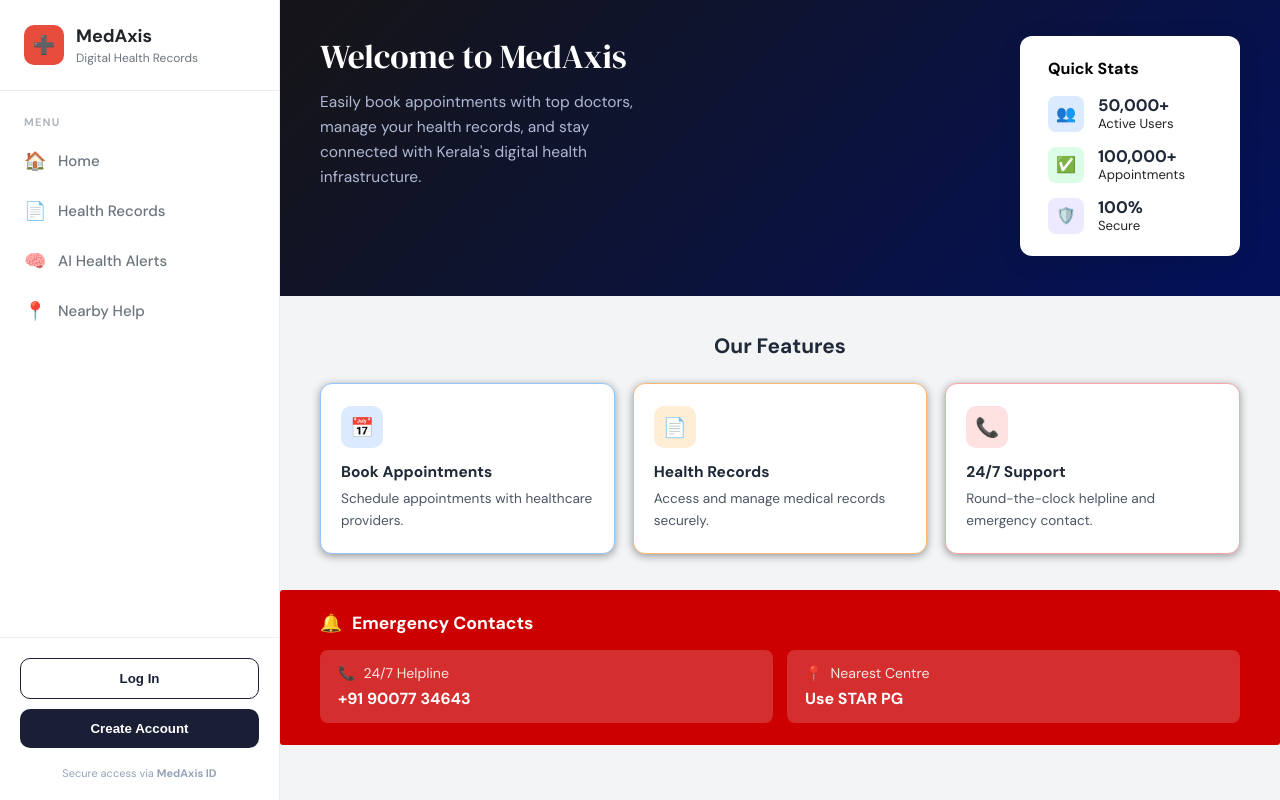
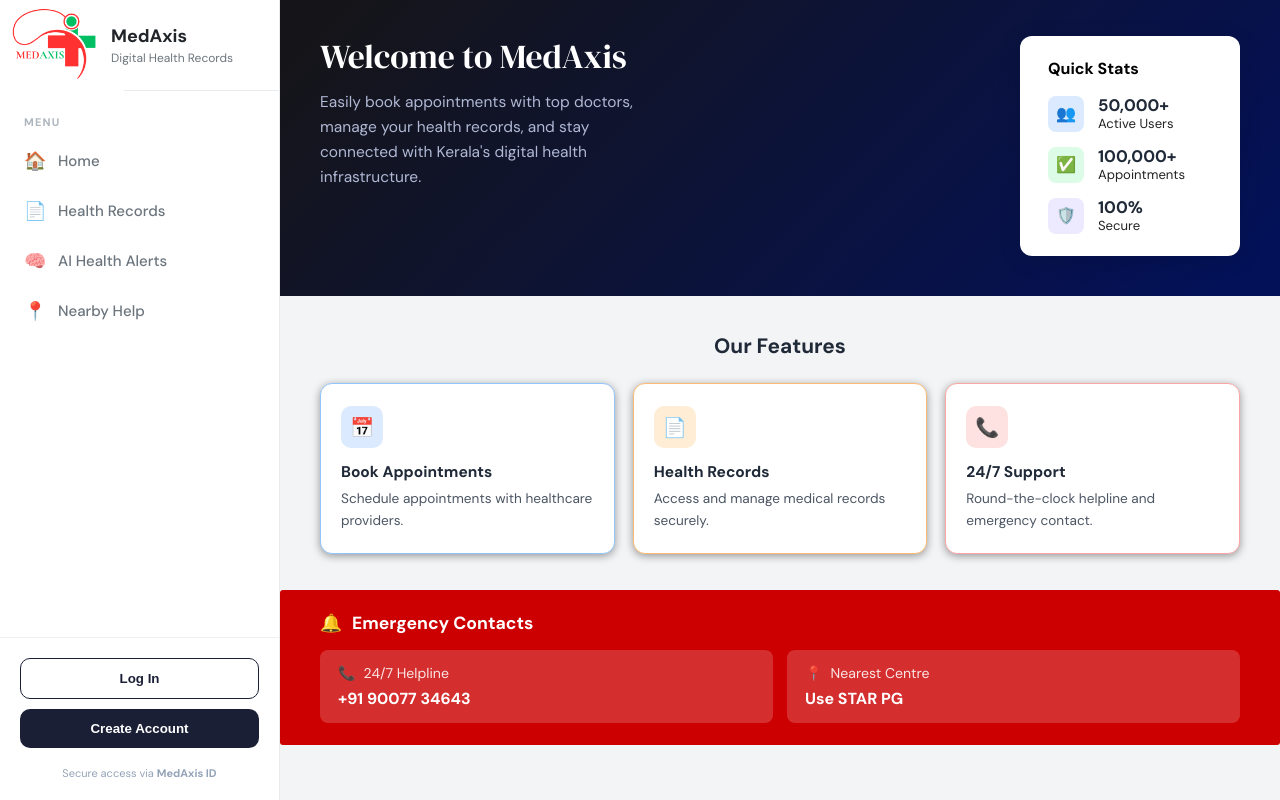
Before and after one commit to Souvik-saha04/neuronex-user, a Next.js app in the folder neuronex_user/: page / in a window 1280 px wide. Built offline with nearby package versions, Linux system fonts and the light colour scheme.

Commit message:
logo resolved

```diff
--- a/neuronex_user/app/layout.module.css
+++ b/neuronex_user/app/layout.module.css
@@ -203,6 +203,19 @@
   color: #94a3b8;
   text-align: center;
   margin-top: 8px;
+}
+
+.logo-text-wrapper {
+  padding-left: 35px;
+  /* Adjust this number to push the text right */
+  display: flex;
+  flex-direction: column;
+  justify-content: center;
+}
+
+.logoIcon {
+  padding-left: 20px;
+  padding-right: 10px;
 }
 
 /* The dark, blurred background */
--- a/neuronex_user/app/layout.tsx
+++ b/neuronex_user/app/layout.tsx
@@ -18,6 +18,7 @@ import Link from 'next/link';
 import { usePathname } from 'next/navigation';
 import { useRouter } from 'next/navigation';
 import styles from './layout.module.css';
+import NextImage from 'next/image';
 
 const navItems = [
   { href: '/user', icon: '🏠', label: 'Home' },
@@ -73,11 +74,19 @@ export default function UserLayout({ children }: { children: React.ReactNode })
             <aside className={styles.sidebar}>
               <div className={styles.logo}>
                 <div className={styles.logoIcon}>
-                  <span>➕</span>
+                  <div className={styles.logoIcon}>
+                    <NextImage
+                      src="/logo.png"
+                      alt="Medaxis Logo"
+                      width={155}
+                      height={140}
+                      priority
+                    />
+                  </div>
                 </div>
                 <div>
-                  <h1>MedAxis</h1>
-                  <p>Digital Health Records</p>
+                  <h1 className={styles["logo-text-wrapper"]}>MedAxis</h1>
+                  <p className={styles["logo-text-wrapper"]}>Digital Health Records</p>
                 </div>
               </div>
 
```
Also changed, not shown: neuronex_user/public/logo.png (added).
